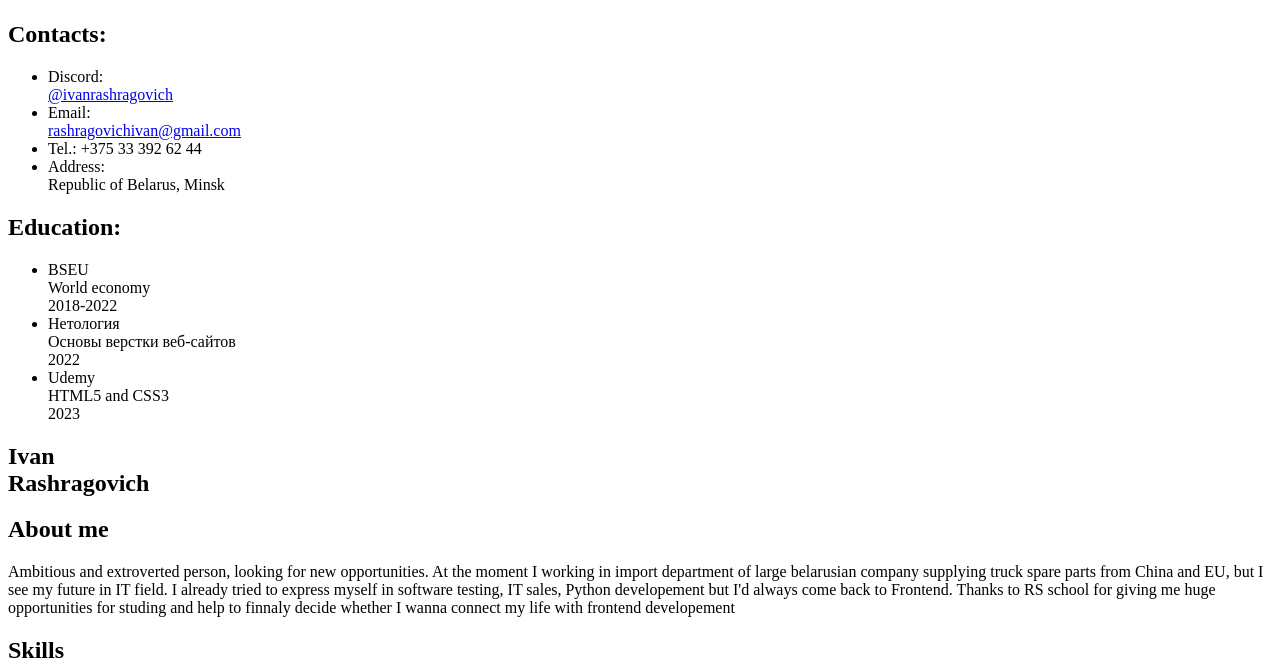
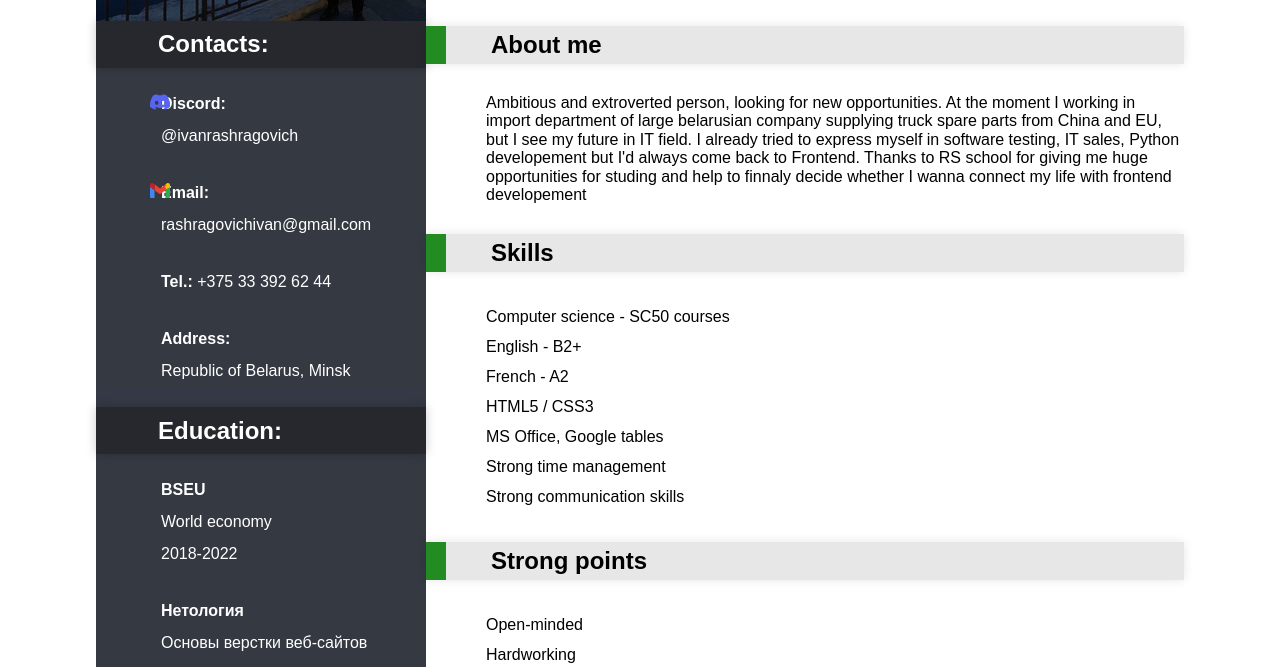
Before and after one commit to IvanRashragovich/rsschool-cv, a plain HTML site: page index.html in a window 1280 px wide. Shown: the part 359-1026 px from the top of the page. Drawn offline with Linux system fonts and the light colour scheme.

Commit message:
fix: Add css link in html file

```diff
--- a/index.html
+++ b/index.html
@@ -3,7 +3,9 @@
 <head>
     <meta charset="UTF-8">
     <meta name="viewport" content="width=device-width, initial-scale=1.0">
-    <title>Document</title>
+    <link rel ="stylesheet" href="css/normalize.css">
+    <link rel ="stylesheet" href="css/style.css">
+    <title>Ivan Rashragovich CV</title>
 </head>
 <body>
     <header id="header">
```
